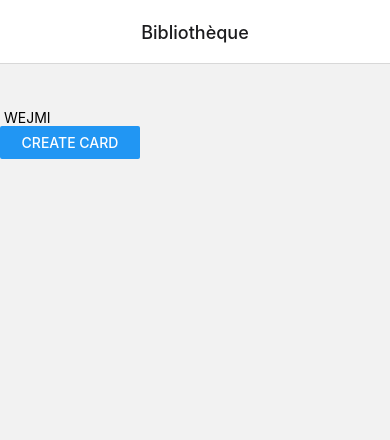
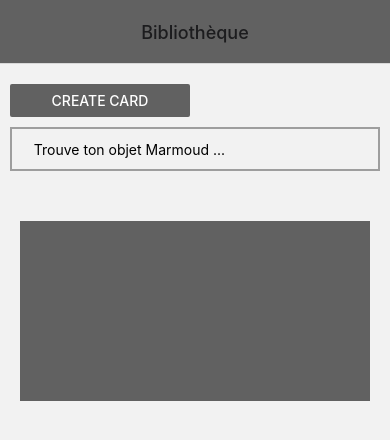
Before and after one commit to kevinguyodo/Wejmi, a React Native app in the folder Wejmi/: screen /Create in a window 390 px wide. Both pictures are taken after a click on the button 26 px from the left and 32 px from the top of the page. Shown: the top 440 px of the page. Built offline with nearby package versions, Linux system fonts and the light colour scheme.

Commit message:
first step, create HOME/style

```diff
--- a/Wejmi/App.js
+++ b/Wejmi/App.js
@@ -10,11 +10,24 @@ const { Navigator, Screen } = createNativeStackNavigator();
 const Nav = () => {
   return (
     <Navigator screenOptions={{ headerTitleAlign: "center" }}>
-
-      <Screen name="Bibliothèque" component={Home}
- />
-      <Screen name="Create" component={CreateObject}
- />
+      <Screen
+        name="Bibliothèque"
+        component={Home}
+        options={{
+          headerStyle: {
+            backgroundColor: "#616161",
+          },
+        }}
+      />
+      <Screen
+        name="Create"
+        component={CreateObject}
+        options={{
+          headerStyle: {
+            backgroundColor: "#616161",
+          },
+        }}
+      />
     </Navigator>
   );
 };
--- a/Wejmi/components/CreateObject.js
+++ b/Wejmi/components/CreateObject.js
@@ -3,7 +3,7 @@ import { Text, View } from "react-native";
 export default () => {
   return (
     <View>
-      <Text>Details</Text>
+      <Text>C'est la le FEU</Text>
     </View>
   );
 };
--- a/Wejmi/components/Home.js
+++ b/Wejmi/components/Home.js
@@ -1,4 +1,15 @@
-import { Text, View, Button, StyleSheet, Image, TextInput, TouchableOpacity } from "react-native";
+import {
+  Text,
+  View,
+  Button,
+  StyleSheet,
+  Image,
+  TextInput,
+  TouchableOpacity,
+  ImageBackground,
+} from "react-native";
+import { Card } from 'react-native-paper';
+
 
 export default ({ navigation }) => {
   const viewDetails = () => {
@@ -7,58 +18,67 @@ export default ({ navigation }) => {
   const ViewCreate = () => {
     navigation.navigate("Create");
     console.log("create Page");
+
   };
 
   return (
     <View>
+{/* -------------------------------------------------------------------------------- */}
       <View style={styles.containHeader}>
-        <Text> WEJMI</Text>
-
         <Button
           style={styles.header}
           title="Create Card"
           onPress={ViewCreate}
-        ></Button>
-        <TextInput></TextInput>
+          color='#616161'>
+        </Button>
       </View>
+{/* -------------------------------------------------------------------------------- */}
+
+      <View style={styles.inputTxt}>
+      <TextInput
+        style={{height: 40, paddingLeft:10}}
+
+        placeholder="   Trouve ton objet Marmoud ..."/>
+      </View>
+{/* -------------------------------------------------------------------------------- */}
 
       <View style={styles.containerHome}>
-        {/*
-        <Button style={styles.buttonHome} title="home" onPress={viewDetails}>
-          Go to home
-        </Button> */}
-         <TouchableOpacity onPress={() => Alert.alert('image clicked')}>
-        <Image
-          source={{
-            uri:
-              'https://cdn.pixabay.com/photo/2020/05/04/23/06/spring-5131048_960_720.jpg',
-          }}
-          style={styles.image}
-        />
-      </TouchableOpacity>
+
+      <Card>
+
+        </Card>
       </View>
+{/* -------------------------------------------------------------------------------- */}
+
     </View>
   );
 };
 
+
+
 const styles = StyleSheet.create({
-  header: {
-    //paddingTop: 15,
+
+  containHeader: {
+    marginRight: 200,
+    marginLeft: 10,
+    marginTop: 20,
+
+  },
+
+  inputTxt: {
+    borderWidth: 2,
+    borderColor: "#9E9E9E",
+    marginTop: 10,
+    marginLeft: 10,
+    marginRight: 10,
   },
   containerHome: {
-    alignItems: "center",
-    marginTop: 16,
-  },
-  home: {
-    backgroundColor: "black",
-    color: "white",
-  },
-  buttonHome: {
-    paddingTop: 10,
-    paddingBottom: 10,
-  },
-  containHeader: {
-    marginRight: 250,
-    marginTop: 45,
+    flex: 1,
+    justifyContent: 'center',
+    padding: 90,
+    backgroundColor: '#616161',
+    marginTop: 50,
+    marginLeft:20,
+    marginRight:20,
   },
 });
--- a/Wejmi/package.json
+++ b/Wejmi/package.json
@@ -13,11 +13,14 @@
     "@react-navigation/native": "^6.0.8",
     "@react-navigation/native-stack": "^6.5.0",
     "expo": "~44.0.0",
+    "expo-file-system": "~13.1.4",
+    "expo-sqlite": "~10.1.0",
     "expo-status-bar": "~1.2.0",
     "react": "17.0.1",
     "react-dom": "17.0.1",
     "react-native": "0.64.3",
     "react-native-base": "^1.1.0",
+    "react-native-paper": "^4.11.2",
     "react-native-safe-area-context": "3.3.2",
     "react-native-screens": "~3.10.1",
     "react-native-web": "0.17.1"
```
Also changed, not shown: Wejmi/components/CreateCard.js (deleted, +0 -9 lines), 1 other file (tests, documents, lock files or other folders).
